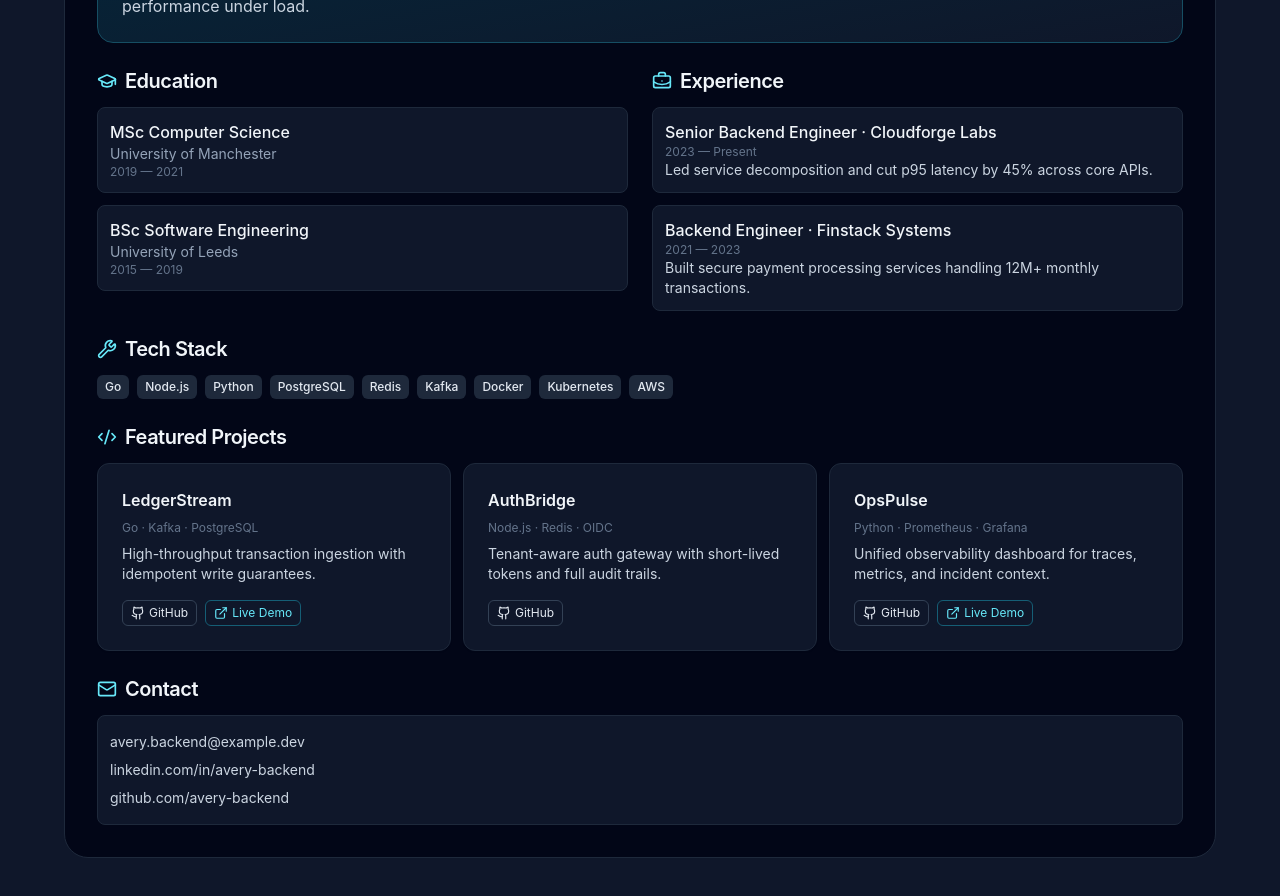
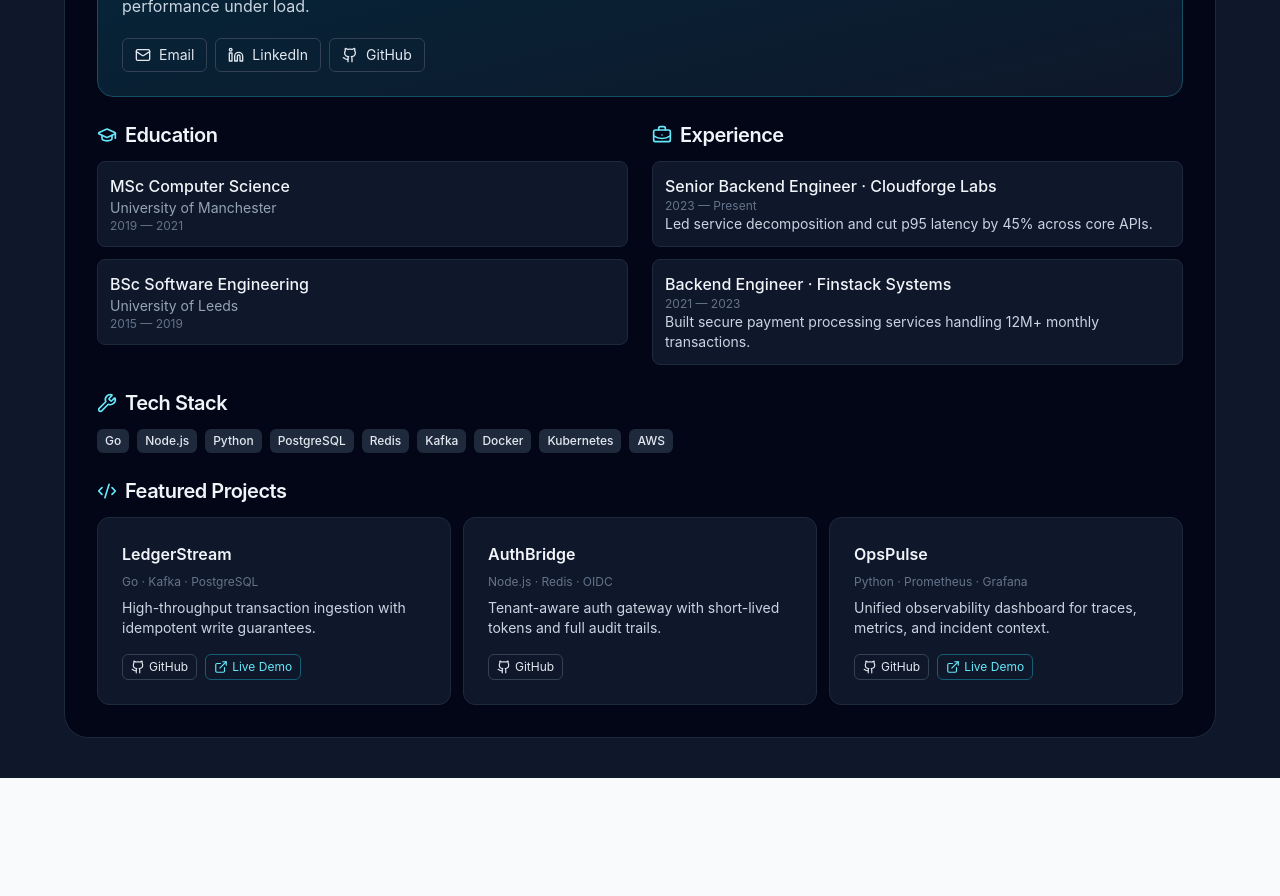
Before and after one commit to igrgin/portfolio-page, a React (Vite) app: page /1 in a window 1280 px wide. Shown: the part 300-1196 px from the top of the page. After the commit the page ends 1078 px from the top, so only its background shows below. Built offline with nearby package versions, Linux system fonts and the light colour scheme.

Commit message:
Merge contact into hero with clickable icon links

```diff
--- a/src/App.tsx
+++ b/src/App.tsx
@@ -6,6 +6,7 @@ import {
   ExternalLink,
   Github,
   GraduationCap,
+  Linkedin,
   Mail,
   MoonStar,
   Server,
@@ -26,8 +27,8 @@ const profile = {
     'I design resilient backend systems with clear contracts, robust observability, and predictable performance under load.',
   contact: {
     email: 'avery.backend@example.dev',
-    linkedin: 'linkedin.com/in/avery-backend',
-    github: 'github.com/avery-backend'
+    linkedin: 'https://linkedin.com/in/avery-backend',
+    github: 'https://github.com/avery-backend'
   },
   education: [
     { degree: 'MSc Computer Science', school: 'University of Manchester', period: '2019 — 2021' },
@@ -164,11 +165,21 @@ function ProjectsSection() {
               <p className="text-xs text-slate-500">{project.stack}</p>
               <p className="mt-2 text-sm text-slate-300">{project.summary}</p>
               <div className="mt-4 flex gap-2">
-                <a href={project.github} target="_blank" rel="noreferrer" className="inline-flex items-center gap-1 rounded-md border border-slate-700 px-2 py-1 text-xs hover:bg-slate-800">
+                <a
+                  href={project.github}
+                  target="_blank"
+                  rel="noreferrer"
+                  className="inline-flex items-center gap-1 rounded-md border border-slate-700 px-2 py-1 text-xs hover:bg-slate-800"
+                >
                   <Github className="h-3.5 w-3.5" /> GitHub
                 </a>
                 {project.demo ? (
-                  <a href={project.demo} target="_blank" rel="noreferrer" className="inline-flex items-center gap-1 rounded-md border border-cyan-800 px-2 py-1 text-xs text-cyan-300 hover:bg-slate-800">
+                  <a
+                    href={project.demo}
+                    target="_blank"
+                    rel="noreferrer"
+                    className="inline-flex items-center gap-1 rounded-md border border-cyan-800 px-2 py-1 text-xs text-cyan-300 hover:bg-slate-800"
+                  >
                     <ExternalLink className="h-3.5 w-3.5" /> Live Demo
                   </a>
                 ) : null}
@@ -176,19 +187,6 @@ function ProjectsSection() {
             </CardContent>
           </Card>
         ))}
-      </div>
-    </section>
-  )
-}
-
-function ContactSection() {
-  return (
-    <section>
-      <SectionTitle icon={Mail}>Contact</SectionTitle>
-      <div className="mt-3 rounded-lg border border-slate-800 bg-slate-900 p-3 text-sm leading-7 text-slate-300">
-        <p>{profile.contact.email}</p>
-        <p>{profile.contact.linkedin}</p>
-        <p>{profile.contact.github}</p>
       </div>
     </section>
   )
@@ -205,32 +203,114 @@ function Hero({ accent = 'cyan' }: { accent?: 'cyan' | 'violet' | 'emerald' | 'r
 
   return (
     <section className={`rounded-2xl border bg-gradient-to-br p-6 ${accents[accent]}`}>
-      <p className="mb-2 flex items-center gap-2 text-sm text-slate-300"><Server className="h-4 w-4" /> Hero / Introduction</p>
+      <p className="mb-2 flex items-center gap-2 text-sm text-slate-300">
+        <Server className="h-4 w-4" /> Hero / Introduction
+      </p>
       <h1 className="text-4xl font-bold text-white">{profile.name}</h1>
       <p className="text-lg text-slate-300">{profile.role}</p>
       <p className="mt-3 max-w-3xl text-slate-300">{profile.intro}</p>
+      <div className="mt-5 flex flex-wrap gap-2">
+        <a
+          href={`mailto:${profile.contact.email}`}
+          className="inline-flex items-center gap-2 rounded-md border border-slate-700 px-3 py-1.5 text-sm text-slate-200 hover:bg-slate-800"
+        >
+          <Mail className="h-4 w-4" /> Email
+        </a>
+        <a
+          href={profile.contact.linkedin}
+          target="_blank"
+          rel="noreferrer"
+          className="inline-flex items-center gap-2 rounded-md border border-slate-700 px-3 py-1.5 text-sm text-slate-200 hover:bg-slate-800"
+        >
+          <Linkedin className="h-4 w-4" /> LinkedIn
+        </a>
+        <a
+          href={profile.contact.github}
+          target="_blank"
+          rel="noreferrer"
+          className="inline-flex items-center gap-2 rounded-md border border-slate-700 px-3 py-1.5 text-sm text-slate-200 hover:bg-slate-800"
+        >
+          <Github className="h-4 w-4" /> GitHub
+        </a>
+      </div>
     </section>
   )
 }
 
 function DesignOne() {
-  return <Shell><Hero accent="cyan" /><div className="mt-6 grid gap-6 md:grid-cols-2"><EducationSection /><ExperienceSection /></div><div className="mt-6 space-y-6"><TechSection /><ProjectsSection /><ContactSection /></div></Shell>
+  return (
+    <Shell>
+      <Hero accent="cyan" />
+      <div className="mt-6 grid gap-6 md:grid-cols-2">
+        <EducationSection />
+        <ExperienceSection />
+      </div>
+      <div className="mt-6 space-y-6">
+        <TechSection />
+        <ProjectsSection />
+      </div>
+    </Shell>
+  )
 }
 
 function DesignTwo() {
-  return <Shell><Hero accent="violet" /><div className="mt-6 grid gap-4 md:grid-cols-12"><div className="md:col-span-4"><EducationSection /></div><div className="md:col-span-8"><ExperienceSection /></div><div className="md:col-span-12"><TechSection /></div><div className="md:col-span-12"><ProjectsSection /></div><div className="md:col-span-12"><ContactSection /></div></div></Shell>
+  return (
+    <Shell>
+      <Hero accent="violet" />
+      <div className="mt-6 grid gap-4 md:grid-cols-12">
+        <div className="md:col-span-4"><EducationSection /></div>
+        <div className="md:col-span-8"><ExperienceSection /></div>
+        <div className="md:col-span-12"><TechSection /></div>
+        <div className="md:col-span-12"><ProjectsSection /></div>
+      </div>
+    </Shell>
+  )
 }
 
 function DesignThree() {
-  return <Shell><Hero accent="emerald" /><div className="mt-6 grid gap-4 md:grid-cols-[1.4fr_1fr]"><ExperienceSection /><div className="space-y-4"><EducationSection /><TechSection /></div></div><div className="mt-6 grid gap-4 md:grid-cols-2"><ProjectsSection /><ContactSection /></div></Shell>
+  return (
+    <Shell>
+      <Hero accent="emerald" />
+      <div className="mt-6 grid gap-4 md:grid-cols-[1.4fr_1fr]">
+        <ExperienceSection />
+        <div className="space-y-4">
+          <EducationSection />
+          <TechSection />
+        </div>
+      </div>
+      <div className="mt-6 grid gap-4 md:grid-cols-1">
+        <ProjectsSection />
+      </div>
+    </Shell>
+  )
 }
 
 function DesignFour() {
-  return <Shell><Hero accent="rose" /><div className="mt-6 grid gap-4 md:grid-cols-2"><ProjectsSection /><ExperienceSection /><TechSection /><EducationSection /></div><div className="mt-6"><ContactSection /></div></Shell>
+  return (
+    <Shell>
+      <Hero accent="rose" />
+      <div className="mt-6 grid gap-4 md:grid-cols-2">
+        <ProjectsSection />
+        <ExperienceSection />
+        <TechSection />
+        <EducationSection />
+      </div>
+    </Shell>
+  )
 }
 
 function DesignFive() {
-  return <Shell><Hero accent="indigo" /><div className="mt-6 grid gap-4 md:grid-cols-3"><div className="md:col-span-1"><EducationSection /></div><div className="md:col-span-2"><ExperienceSection /></div><div className="md:col-span-3"><ProjectsSection /></div><div className="md:col-span-2"><TechSection /></div><div className="md:col-span-1"><ContactSection /></div></div></Shell>
+  return (
+    <Shell>
+      <Hero accent="indigo" />
+      <div className="mt-6 grid gap-4 md:grid-cols-3">
+        <div className="md:col-span-1"><EducationSection /></div>
+        <div className="md:col-span-2"><ExperienceSection /></div>
+        <div className="md:col-span-3"><ProjectsSection /></div>
+        <div className="md:col-span-3"><TechSection /></div>
+      </div>
+    </Shell>
+  )
 }
 
 function DesignPage({ designId }: { designId: 1 | 2 | 3 | 4 | 5 }) {
```
